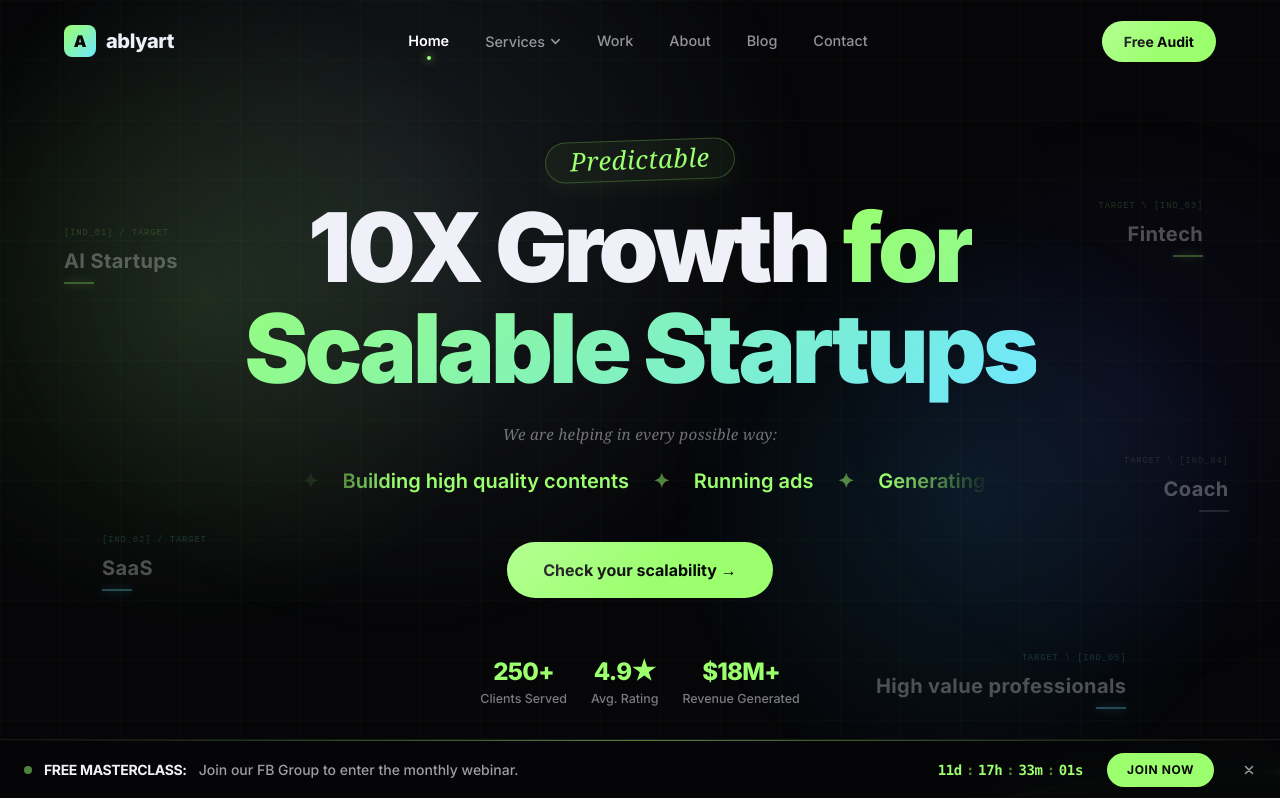
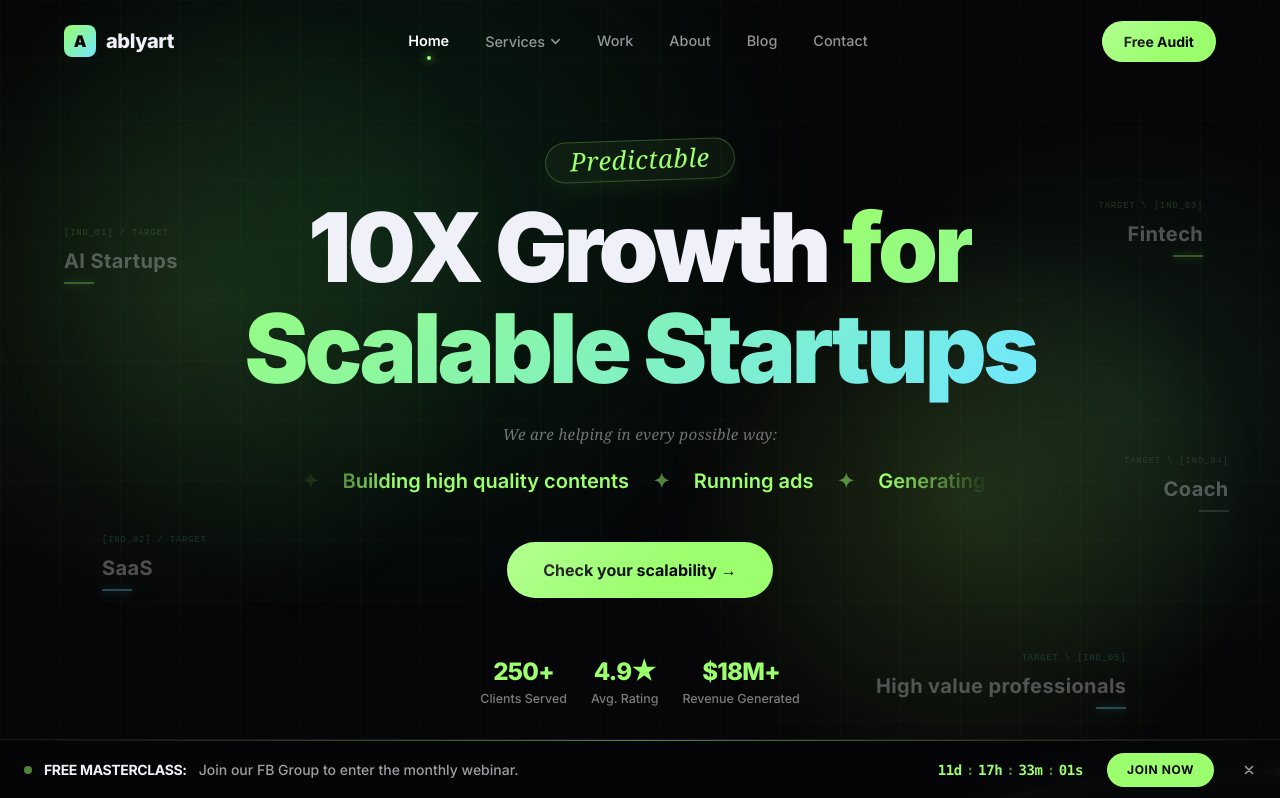
Before and after one commit to einfoengine/ablyart, a Next.js app: page / in a window 1280 px wide. Shown: the top 798 px of the page. Built offline with nearby package versions, Linux system fonts and the light colour scheme.

Commit message:
Gradient blobs changed

```diff
--- a/src/app/globals.css
+++ b/src/app/globals.css
@@ -85,7 +85,7 @@ body {
   height: 700px;
   right: -200px;
   top: 50px;
-  background: radial-gradient(circle, rgba(100, 80, 255, 0.15) 0%, transparent 60%);
+  background: radial-gradient(circle, rgba(110, 255, 160, 0.18) 0%, transparent 60%);
   pointer-events: none;
   animation: blobRoam2 28s cubic-bezier(0.4, 0, 0.2, 1) infinite;
 }
@@ -96,7 +96,7 @@ body {
   height: 700px;
   right: -150px;
   top: 0px;
-  background: radial-gradient(circle, rgba(200, 230, 255, 0.15) 0%, transparent 60%);
+  background: radial-gradient(circle, rgba(50, 255, 120, 0.15) 0%, transparent 60%);
   pointer-events: none;
   animation: blobRoam3 32s cubic-bezier(0.4, 0, 0.2, 1) infinite;
 }
@@ -107,7 +107,7 @@ body {
   height: 600px;
   left: -100px;
   top: 120px;
-  background: radial-gradient(circle, rgba(50, 180, 255, 0.15) 0%, transparent 60%);
+  background: radial-gradient(circle, rgba(175, 255, 100, 0.18) 0%, transparent 60%);
   pointer-events: none;
   animation: blobRoam4 22s cubic-bezier(0.4, 0, 0.2, 1) infinite;
 }
```
